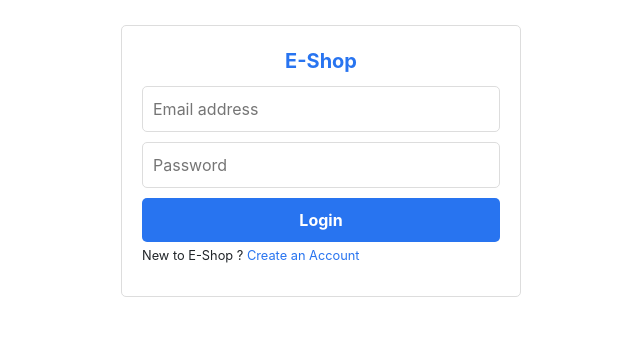
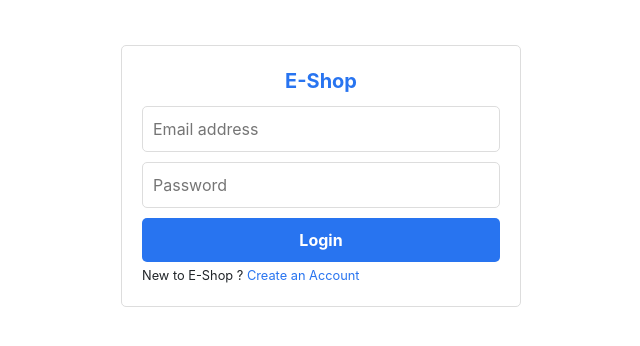
Before and after one commit to Mariappan20/ecommerce-app, a React (Create React App) app: page /login in a window 1280 px wide. Shown: the top 346 px of the page, without its empty margins (319-959 px from the left). Built offline with nearby package versions, Linux system fonts and the light colour scheme; no server answers.

Commit message:
login component modified

```diff
--- a/src/components/Login/Login.css
+++ b/src/components/Login/Login.css
@@ -1,10 +1,14 @@
 .login {
+	padding: 20px;
+}
+
+.login__form {
 	border: 1px solid #ddd;
-	margin: 25px auto;
 	max-width: 400px;
 	padding: 20px;
 	background-color: #FFFFFF;
 	border-radius: 5px;
+	margin: 25px auto;
 }
 .login__title {
 	text-align: center;
--- a/src/components/Login/Login.js
+++ b/src/components/Login/Login.js
@@ -8,6 +8,7 @@ const Login = ( props ) => {
 
 	return (
 		<div className="login">
+			<div className="login__form">
 			 <form>
 				 <div className="login__title">
 				     <Link className="login__link" to="/">E-Shop</Link>
@@ -35,8 +36,8 @@ const Login = ( props ) => {
 					<small>New to E-Shop ? <Link to="/signup" className="login__createLink">Create an Account</Link></small>
 				</div>
 			 </form>
-
-			 <div className="login__error">{props.errorMessage}</div>
+			</div>
+			<div className="login__error">{props.errorMessage}</div>
 		</div>
 	);
 }
--- a/src/components/Navbar/Navbar.js
+++ b/src/components/Navbar/Navbar.js
@@ -13,11 +13,11 @@ const Navbar = (props) => {
         <nav className="navBar">
             <Container>
                 <Row>
-                    <Col xs={3} sm={3} md={2} lg={2} xl={2}className="textCenter">
+                    <Col xs={4} sm={3} md={2} lg={2} xl={2}className="textCenter">
                         <Link to="/" className="navBar__siteName">E-Shop</Link>
                     </Col>
 
-                   <Col xs={6} sm={6} md={6} lg={6} xl={6} className="navBar__search">
+                   <Col xs={5} sm={6} md={6} lg={6} xl={6} className="navBar__search">
                         <input type="text" className="navBar__searchInput" />
 					    <div className="navBar__searchIconHolder">
 						   <Search size={18} className="navBar__searchIcon" />
@@ -30,7 +30,7 @@ const Navbar = (props) => {
 						</div>
                     </Col>
 
-                    <Col xs={4} sm={4} md={2} lg={2} xl={2} className="textCenter" >
+                    <Col xs={5} sm={4} md={2} lg={2} xl={2} className="textCenter" >
 						<div onClick={props.cartClicked}>
 							<CartFill size={17} className="navBar__cartIcon"/>
 							<span className="navBar__cart">
```
Also changed, not shown: firebase.json (added), 1 other file (tests, documents, lock files or other folders).
